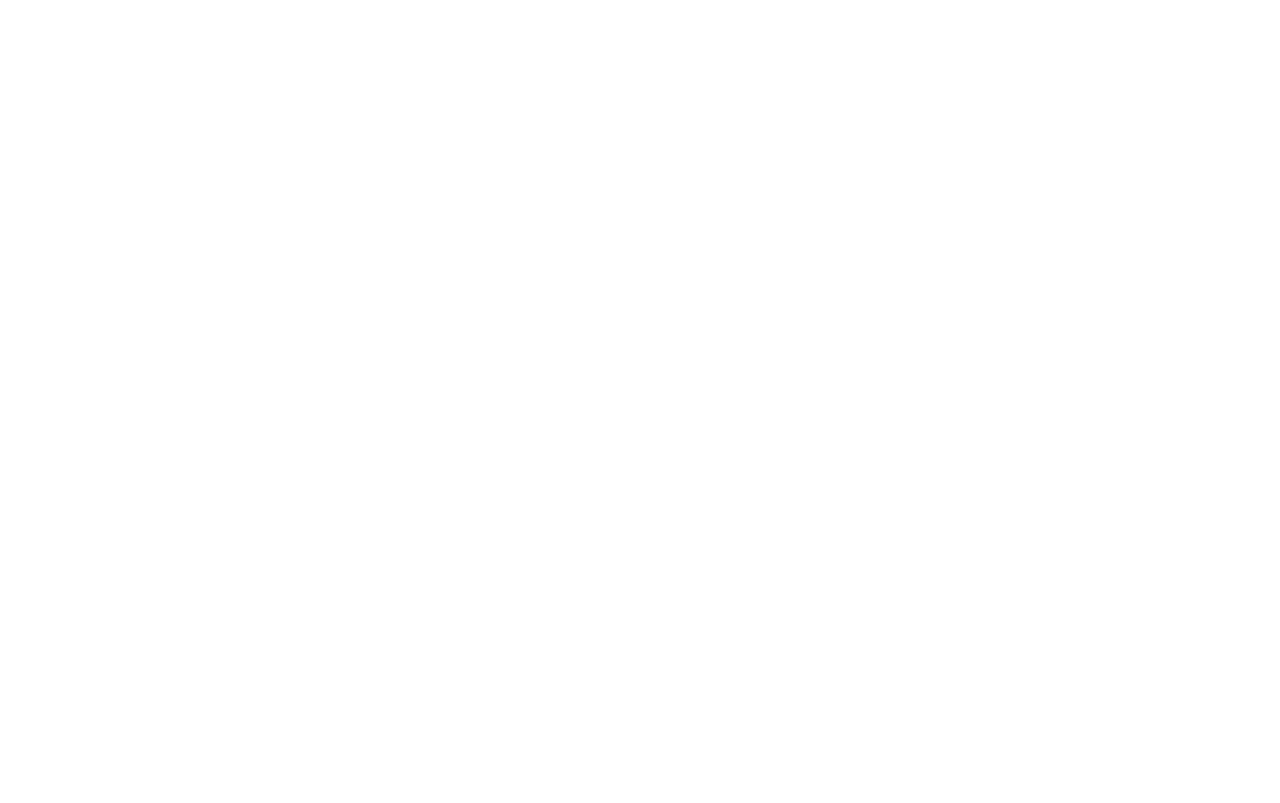
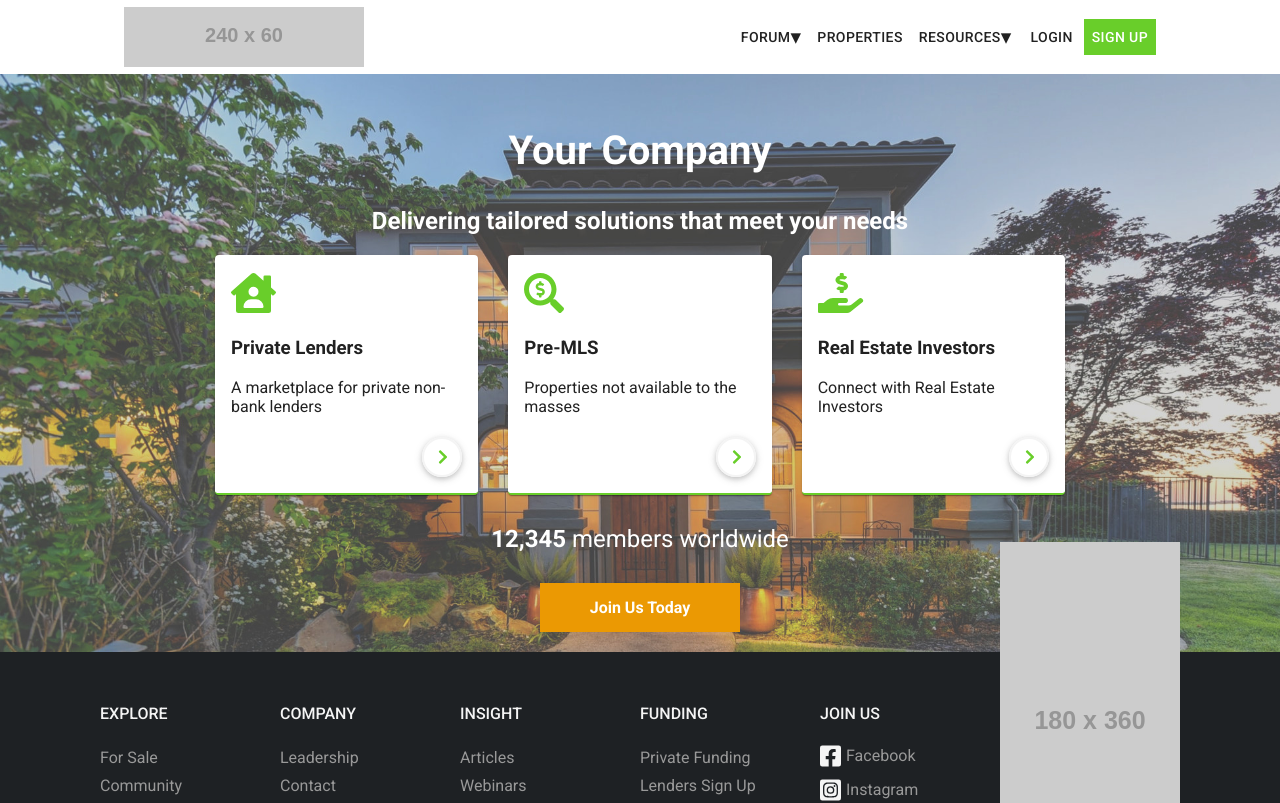
Before and after one commit to halshing/react-web-templates, a React (Create React App) app: page /web1 in a window 1280 px wide. Before the commit this address led to /. Shown: the top 803 px of the page. Built offline with nearby package versions, Linux system fonts and the light colour scheme.

Commit message:
fixed sub-directory references

```diff
--- a/src/index.js
+++ b/src/index.js
@@ -17,13 +17,13 @@
   <React.StrictMode>
     <Router basename={process.env.PUBLIC_URL}>
       <Switch>
-        <Route path="./web1">
+        <Route path="/web1">
           <WebTemplate1 />
         </Route>
-        <Route exact path="./">
+        <Route exact path="/">
           <App />
         </Route>
-        <Redirect to="./" />
+        <Redirect to="/" />
       </Switch>
     </Router>
   </React.StrictMode>,
--- a/src/main/components/App.js
+++ b/src/main/components/App.js
@@ -11,7 +11,7 @@
 
       <ul>
         <li>
-          <Link to="./web1">Web Template 1</Link>
+          <Link to="/web1">Web Template 1</Link>
         </li>
       </ul>
     </div>
--- a/src/webtemplate1/components/common/Footer/index.js
+++ b/src/webtemplate1/components/common/Footer/index.js
@@ -107,7 +107,7 @@
               </Grid>
               <Grid item xs>
                 <div className="footer-app">
-                  <Link to="./web1">
+                  <Link to="/web1">
                     <img
                       src="https://via.placeholder.com/180x360.png?text=Your%20Image%20Here"
                       title="Placeholder"
--- a/src/webtemplate1/components/common/Header/ForumNav.js
+++ b/src/webtemplate1/components/common/Header/ForumNav.js
@@ -8,22 +8,22 @@
   return (
     <ul>
       <li>
-        <Link to="./web1/forum/product-reviews">Product Reviews</Link>
+        <Link to="/web1/forum/product-reviews">Product Reviews</Link>
       </li>
       <li>
-        <Link to="./web1/forum/tax-lien-investing">Tax Lien Investing</Link>
+        <Link to="/web1/forum/tax-lien-investing">Tax Lien Investing</Link>
       </li>
       <li>
-        <Link to="./web1/forum/general-rei">General REI</Link>
+        <Link to="/web1/forum/general-rei">General REI</Link>
       </li>
       <li>
-        <Link to="./web1/forum/training">Training</Link>
+        <Link to="/web1/forum/training">Training</Link>
       </li>
       <li>
-        <Link to="./web1/forum/private-money">Private Money</Link>
+        <Link to="/web1/forum/private-money">Private Money</Link>
       </li>
       <li>
-        <Link to="./web1/forum/finding-deals">Finding Deals</Link>
+        <Link to="/web1/forum/finding-deals">Finding Deals</Link>
       </li>
     </ul>
   );
--- a/src/webtemplate1/components/common/Header/Logo.js
+++ b/src/webtemplate1/components/common/Header/Logo.js
@@ -3,7 +3,7 @@
 
 const Logo = () => (
   <div className="logo">
-    <Link to="./web1">
+    <Link to="/web1">
       <img
         src="https://via.placeholder.com/240x60.png?text=Your%20Logo%20Here"
         title="Your logo"
--- a/src/webtemplate1/components/common/Header/ResourcesNav.js
+++ b/src/webtemplate1/components/common/Header/ResourcesNav.js
@@ -8,16 +8,16 @@
   return (
     <ul>
       <li>
-        <Link to="./web1/resources/articles">Articles</Link>
+        <Link to="/web1/resources/articles">Articles</Link>
       </li>
       <li>
-        <Link to="./web1/resources/find-investors">Find Investors</Link>
+        <Link to="/web1/resources/find-investors">Find Investors</Link>
       </li>
       <li>
-        <Link to="./web1/resources/calculators">Calculators</Link>
+        <Link to="/web1/resources/calculators">Calculators</Link>
       </li>
       <li>
-        <Link to="./web1/resources/webinars">Webinars</Link>
+        <Link to="/web1/resources/webinars">Webinars</Link>
       </li>
     </ul>
   );
--- a/src/webtemplate1/components/pages/Forums/index.js
+++ b/src/webtemplate1/components/pages/Forums/index.js
@@ -40,7 +40,7 @@
             <Route exact path={`${path}/finding-deals`}>
               <UnderConstruction />
             </Route>
-            <Redirect to="./web1" />
+            <Redirect to="/web1" />
           </Switch>
         </Grid>
         <Grid item xs={12}>
--- a/src/webtemplate1/components/pages/HomePage.js
+++ b/src/webtemplate1/components/pages/HomePage.js
@@ -68,7 +68,7 @@
                 icon={() => <FontAwesomeIcon icon={faHouseUser} />}
                 title="Private Lenders"
                 subtext="A marketplace for private non-bank lenders"
-                path="./web1"
+                path="/web1"
               />
             </Grid>
             <Grid item xs>
@@ -76,7 +76,7 @@
                 icon={() => <FontAwesomeIcon icon={faSearchDollar} />}
                 title="Pre-MLS"
                 subtext="Properties not available to the masses"
-                path="./web1"
+                path="/web1"
               />
             </Grid>
             <Grid item xs>
@@ -84,7 +84,7 @@
                 icon={() => <FontAwesomeIcon icon={faHandHoldingUsd} />}
                 title="Real Estate Investors"
                 subtext="Connect with Real Estate Investors"
-                path="./web1"
+                path="/web1"
               />
             </Grid>
           </Grid>
@@ -98,7 +98,7 @@
         </Grid>
         <Grid item xs={12}>
           <Box display="flex" justifyContent="center">
-            <Link component={RouterLink} to="./web1" className="btnHeaderAction">
+            <Link component={RouterLink} to="/web1" className="btnHeaderAction">
               Join Us Today
             </Link>
           </Box>
--- a/src/webtemplate1/components/pages/Resources/index.js
+++ b/src/webtemplate1/components/pages/Resources/index.js
@@ -33,7 +33,7 @@
             <Route exact path={`${path}/webinars`}>
               <UnderConstruction />
             </Route>
-            <Redirect to="./web1" />
+            <Redirect to="/web1" />
           </Switch>
         </Grid>
         <Grid item xs={12}>
```
